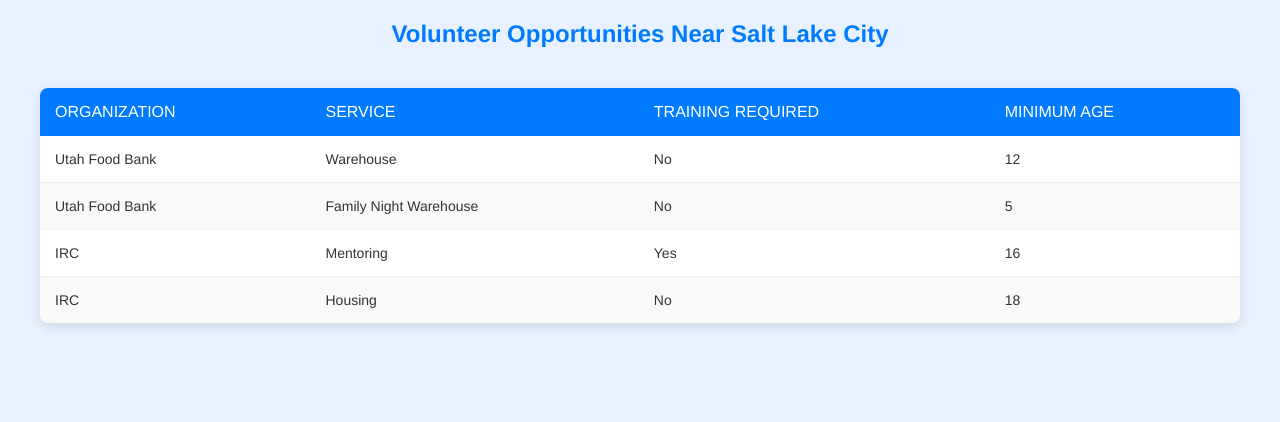
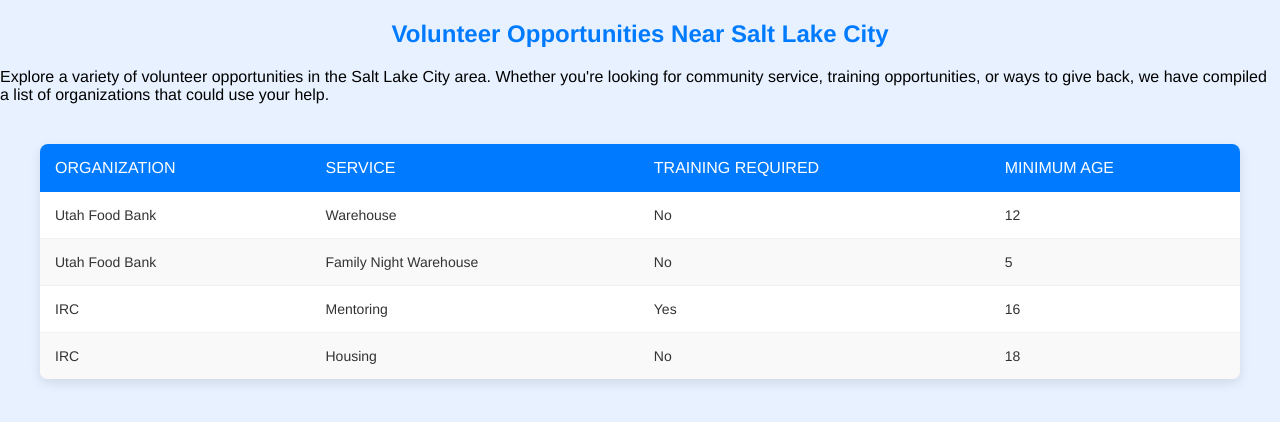
Before and after one commit to eringong/volunteer, a React (Create React App) app: page / in a window 1280 px wide. Shown: the top 422 px of the page. Built offline with nearby package versions, Linux system fonts and the light colour scheme.

Commit message:
add description

```diff
--- a/src/App.js
+++ b/src/App.js
@@ -6,6 +6,11 @@
   return (
     <div>
       <h1 className="title">Volunteer Opportunities Near Salt Lake City</h1>
+      <p className="description">
+        Explore a variety of volunteer opportunities in the Salt Lake City area.
+        Whether you're looking for community service, training opportunities, or ways to give back,
+        we have compiled a list of organizations that could use your help.
+      </p>
       <Table />
     </div>
   );
```
